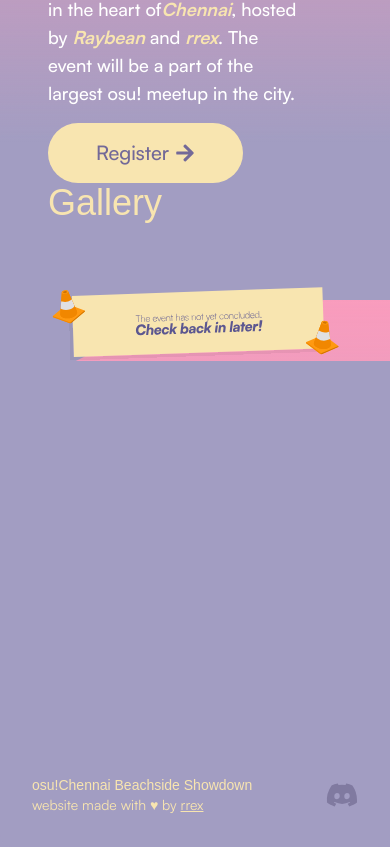
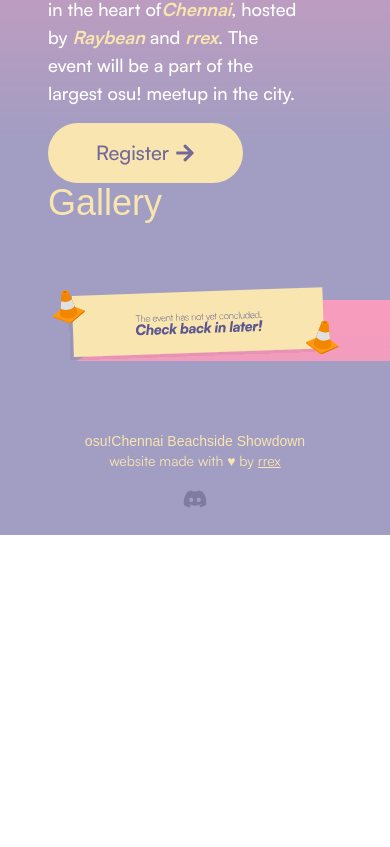
Before and after one commit to rrex971/ocbs-website, a React (Vite) app: page / in a window 390 px wide. Shown: the part 584-1431 px from the top of the page. After the commit the page ends 1119 px from the top, so only its background shows below. Built offline with nearby package versions, Linux system fonts and the light colour scheme; a web font is replaced by a local one.

Commit message:
Make footer responsive

```diff
--- a/src/components/Footer.jsx
+++ b/src/components/Footer.jsx
@@ -1,24 +1,36 @@
-import React from 'react';
-import { NavLink } from 'react-router-dom';
+import React from "react";
+import { NavLink } from "react-router-dom";
 
 const Footer = () => {
   return (
-    <nav className="bg-logan-500 bg-cover mt-96 p-8 md:p-16 rounded-b-xl">
-        <div className="container mx-auto flex justify-between items-center">
-            <div className="text-banana-mania-100 text-sm md:text-2xl font-body">
-                <span className='font-head block'>osu!Chennai Beachside Showdown</span>
-                website made with ♥ by <a href='https://github.com/rrex971'><u>rrex</u></a>
-            </div>
-            <ul className="flex md:space-x-8 space-x-3 font-head text-logan-800">
-            <li>
-                <NavLink to="https://discord.gg/VPDy35PaPN" className="socialicon opacity-50 hover:opacity-100 transition-opacity duration-300">
-                    <img src='discord.svg' alt='Discord' className='max-w-8 md:max-w-12'></img>
-                </NavLink>
-            </li>
-            </ul>
-
+    <nav className="bg-logan-500 bg-cover mt-12 md:mt-24 p-6 md:p-16 rounded-b-xl">
+      <div className="container mx-auto flex flex-col md:flex-row justify-between items-center text-center md:text-left">
+        <div className="text-banana-mania-100 text-sm md:text-2xl font-body mb-4 md:mb-0">
+          <span className="font-head block">
+            osu!Chennai Beachside Showdown
+          </span>
+          <span>
+            website made with ♥ by{" "}
+            <a href="https://github.com/rrex971" className="underline">
+              rrex
+            </a>
+          </span>
         </div>
-
+        <ul className="flex justify-center md:justify-end md:space-x-8 space-x-4 font-head text-logan-800">
+          <li>
+            <NavLink
+              to="https://discord.gg/VPDy35PaPN"
+              className="socialicon opacity-50 hover:opacity-100 transition-opacity duration-300"
+            >
+              <img
+                src="discord.svg"
+                alt="Discord"
+                className="w-6 h-6 md:w-12 md:h-12"
+              />
+            </NavLink>
+          </li>
+        </ul>
+      </div>
     </nav>
   );
 };
```
